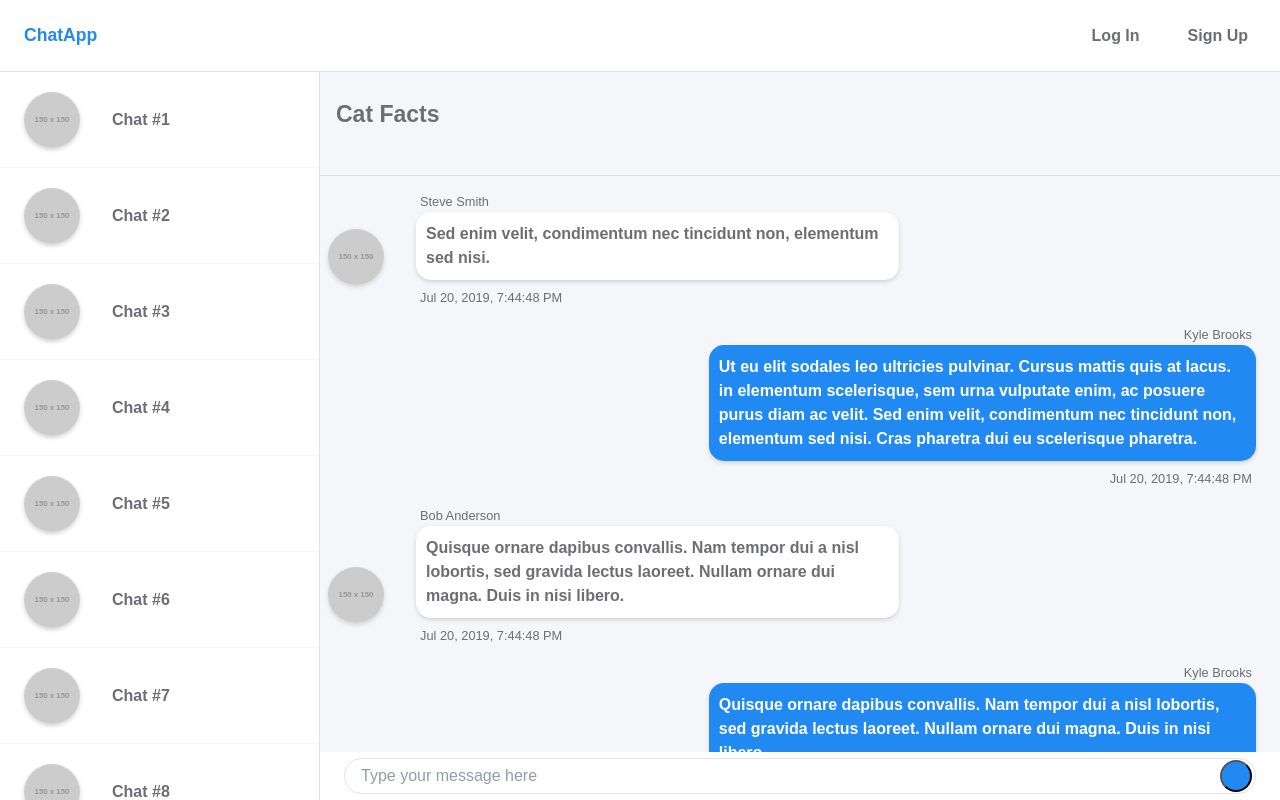
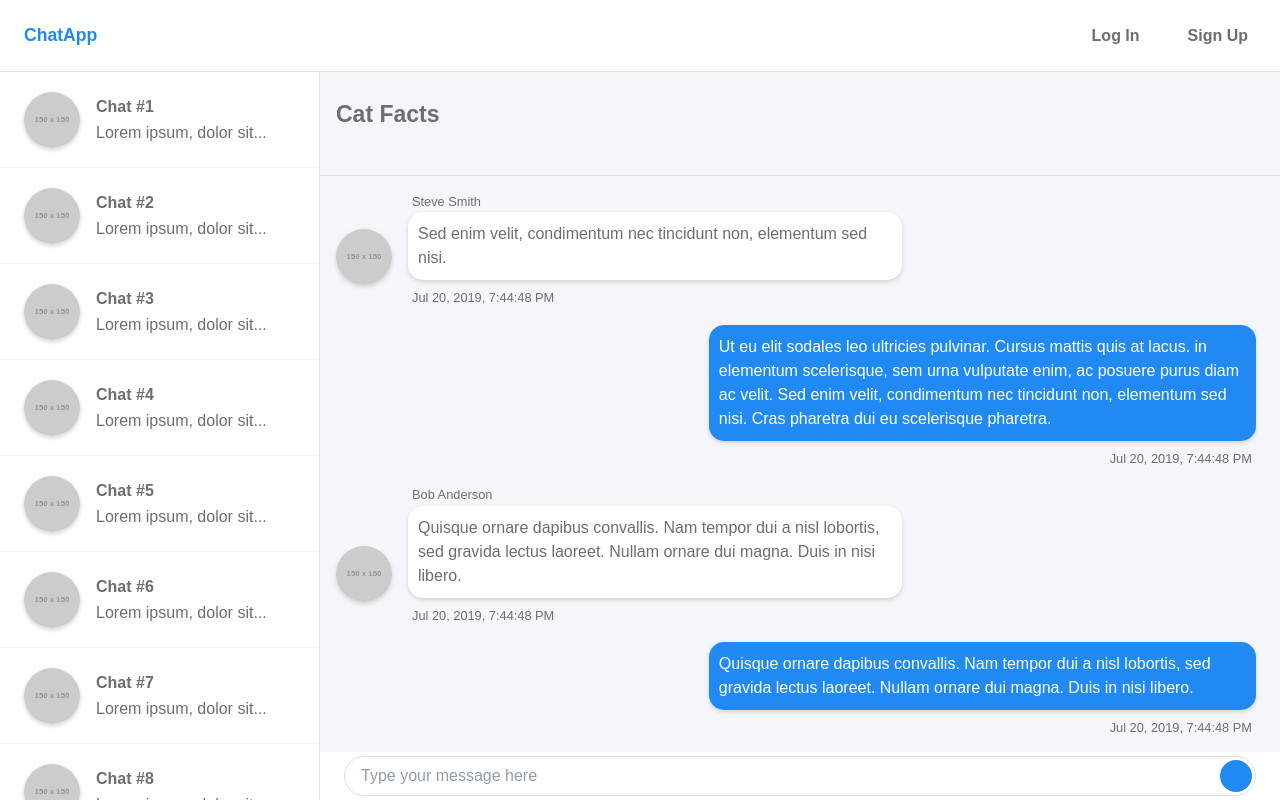
Before and after one commit to sdimaren/ng_chat, an Angular app: page /chat in a window 1280 px wide. Built offline with nearby package versions, Linux system fonts and the light colour scheme.

Commit message:
more styling fixes

```diff
--- a/src/app/pages/chat/components/chat-input/chat-input.component.scss
+++ b/src/app/pages/chat/components/chat-input/chat-input.component.scss
@@ -20,7 +20,7 @@
     border-radius: 28px;
     border: 1px solid rgba(174,184,192,0.4);
     margin: 0 3rem;
-    height: 4.5rem;
+    height: 5rem;
     width: 100%;
     background-color: transparent;
     font-size: 2rem;
@@ -47,6 +47,7 @@
     height: 4rem;
     width: 4rem;
     border-radius: 100%;
+    border: none;
     margin-right: 3.5rem;
     background-color: var(--color-primary);
   }
--- a/src/app/pages/chat/components/chat-list/chat-list.component.html
+++ b/src/app/pages/chat/components/chat-list/chat-list.component.html
@@ -2,8 +2,13 @@
     <ng-container *ngFor="let chat of [1,2,3,4,5,6,7,8,9,10,11,12,13,14,15]">
     <div class="list-item-wrapper">
       <img src="http://via.placeholder.com/150x150" class="img-rounded">
-      <div class="chat-list-item">
-        Chat #{{chat}}
+      <div class="chat-list-text">
+        <div class="chat-list-user">
+          Chat #{{chat}}
+        </div>
+        <div class="chat-list-message">
+          Lorem ipsum, dolor sit...
+        </div>
       </div>
     </div>
     </ng-container>
--- a/src/app/pages/chat/components/chat-list/chat-list.component.scss
+++ b/src/app/pages/chat/components/chat-list/chat-list.component.scss
@@ -7,17 +7,29 @@
   .img-rounded {
     margin-left: 3rem;
   }
+
   .list-item-wrapper {
     display: flex;
     flex-direction: row;
     align-items: center;
     height: 12rem;
     border-bottom: 1px solid var(--color-light-grey);
+
+    .chat-list-text {
+      flex-direction: column;
+    }
+
   }
-  .chat-list-item {
-    padding: 1rem 4rem;
+
+  .chat-list-user {
+    padding-left: 2rem;
     font-size: 2rem;
     font-weight: 700;
   }
 
+  .chat-list-message {
+    padding-left: 2rem;
+    font-size: 2rem;
+  }
+
 }
--- a/src/app/pages/chat/components/chat-message/chat-message.component.html
+++ b/src/app/pages/chat/components/chat-message/chat-message.component.html
@@ -16,9 +16,6 @@
 <ng-template #userMessage>
   <div class="user-message">
     <div class="message">
-      <div class="name">
-          {{message.sender.firstName}} {{message.sender.lastName}}
-        </div>
         <div class="bubble">
             {{message.message}}
         </div>
--- a/src/app/pages/chat/components/chat-message/chat-message.component.scss
+++ b/src/app/pages/chat/components/chat-message/chat-message.component.scss
@@ -3,17 +3,15 @@
   display: flex;
   flex-direction: row;
   align-items: flex-end;
-  margin-left: 1rem;
-  margin-bottom: 2rem;
+  margin: 0 0 2rem 2rem;
 
   .img-rounded {
-    margin-right: 1rem;
-    margin-bottom: 3rem;
+    margin: 0 1rem 3rem 0;
   }
 
   .message {
     flex-direction: column;
-    margin: 0 40% 0 3rem;
+    margin: 0 40% 0 1rem;
   }
 
   .name, .timestamp{
@@ -25,10 +23,9 @@
     background-color: var(--color-white);
     border-radius: 15px;
     font-size: 2rem;
-    font-weight: 600;
     line-height: 24px;
     color: var(--color-black);
-    box-shadow: 0 2px 4px 0 #D2D2D2;
+    box-shadow: 0 2px 4px 0 var(--color-shadow);
     padding: 10px;
     margin-bottom: 1rem;
   }
@@ -38,8 +35,7 @@
 
   display: flex;
   flex-direction: row-reverse;
-  margin-left: 1rem;
-  margin-bottom: 2rem;
+  margin: 0 0 2rem 1rem;
 
   .message {
     flex-direction: column-reverse;
@@ -57,10 +53,9 @@
     background-color: var(--color-primary);
     border-radius: 15px;
     font-size: 2rem;
-    font-weight: 600;
     line-height: 24px;
     color: var(--color-white);
-    box-shadow: 0 2px 4px 0 #D2D2D2;
+    box-shadow: 0 2px 4px 0 var(--color-shadow);
     padding: 10px;
     margin-bottom: 1rem;
   }
--- a/src/app/pages/chat/components/chat-window/chat-window.component.scss
+++ b/src/app/pages/chat/components/chat-window/chat-window.component.scss
@@ -4,7 +4,6 @@
   overflow-y: scroll;
 
   .message-wrapper {
-    margin-top: 15rem;
-    margin-bottom: 8rem;
+    margin: 15rem 0 8rem 0;
   }
 }
--- a/src/styles/_base.scss
+++ b/src/styles/_base.scss
@@ -5,6 +5,7 @@
   --color-light-grey: #F5F6FA;
   --color-black: #6D6E73;
   --color-white: #FFFFFF;
+  --color-shadow: #D2D2D2;
 }
 ::-webkit-scrollbar {
   width: 10px;
@@ -29,7 +30,7 @@ html {
 }
 
 body {
-  font-family: 'Nunito Sans', sans-serif;
+  font-family: 'Avenir', sans-serif;
   font-weight: 400;
   line-height: 1.6;
   background-size: cover;
--- a/src/styles/_components.scss
+++ b/src/styles/_components.scss
@@ -1,6 +1,7 @@
 
 ////////////////////////////////////////////////
 // Call to Action Button
+
 .btn {
   font-size: 1.8rem;
   border-radius: 10px;
@@ -21,10 +22,9 @@
   }
 }
 
-
-
 ////////////////////////////////////////////////
 // Input Field
+
 .input {
   min-height: 5rem;
   width: 100%;
@@ -54,8 +54,6 @@
   }
 }
 
-
-
 ////////////////////////////////////////////////
 // Images
 
@@ -63,5 +61,5 @@
   width: 7rem;
   height: 7rem;
   border-radius: 100%;
-  box-shadow: 0 2px 4px 0 #D2D2D2;
+  box-shadow: 0 2px 4px 0 var(--color-shadow);
 }
```
